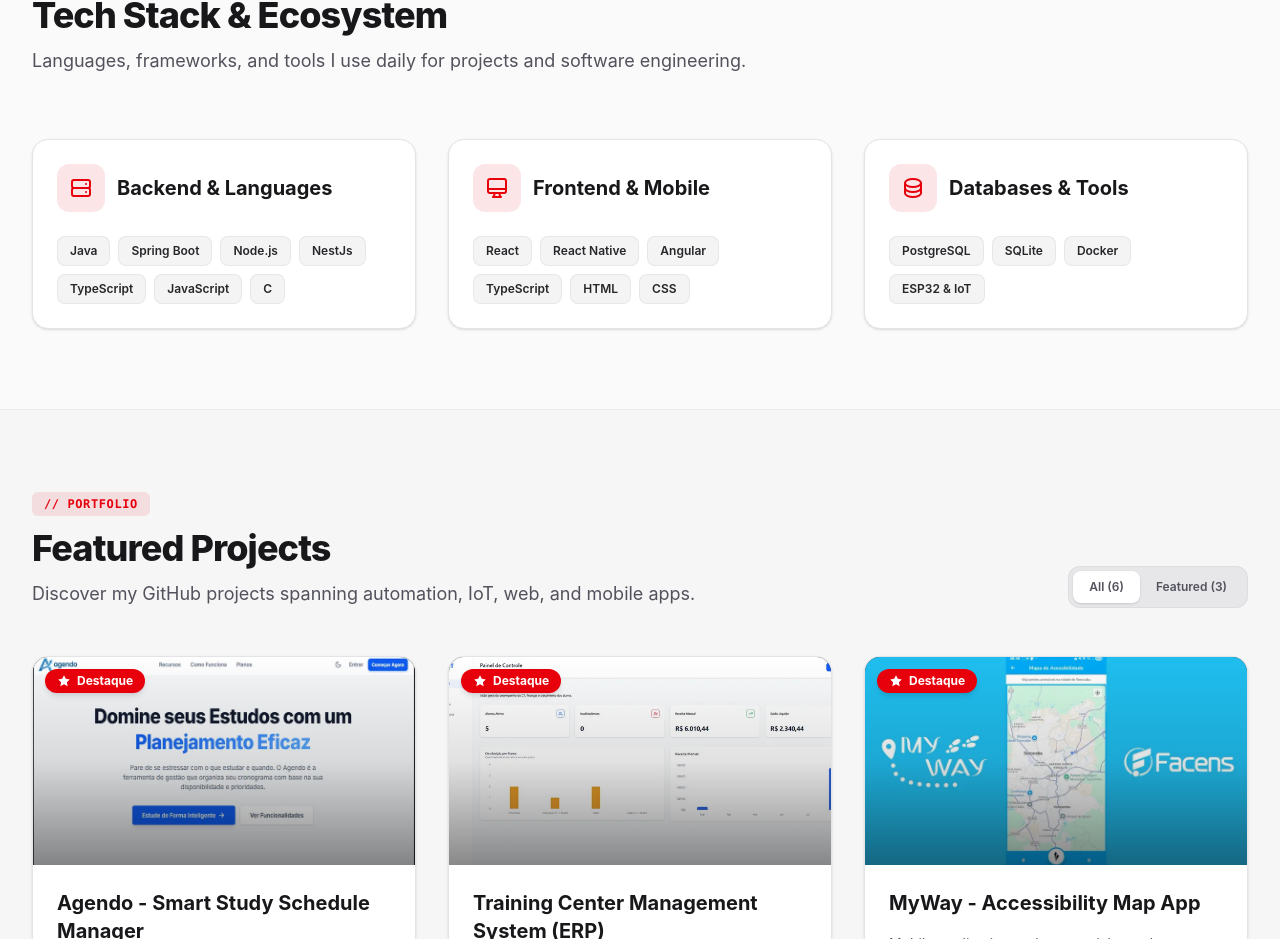
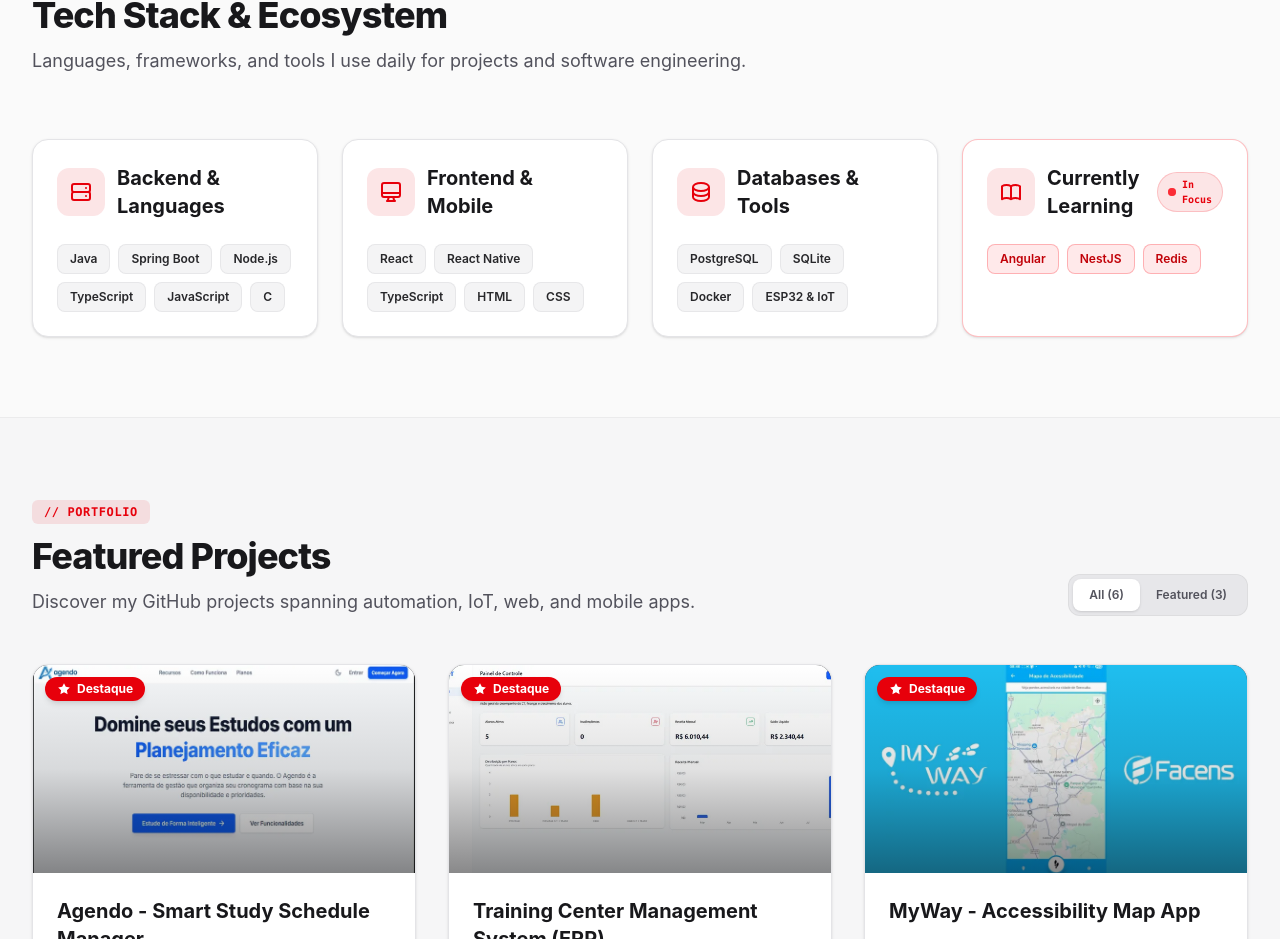
Before and after one commit to Gabrieldsrod/portfolio, an Angular app in the folder frontend/: page / in a window 1280 px wide. Shown: the part 1823-2762 px from the top of the page. Built offline with nearby package versions, Linux system fonts and the light colour scheme.

Commit message:
feat: add currently learning technologies section

```diff
--- a/frontend/src/app/components/about/about.component.ts
+++ b/frontend/src/app/components/about/about.component.ts
@@ -156,7 +156,7 @@
         </div>
 
         <!-- Tech Stack Grid Categories -->
-        <div class="grid grid-cols-1 md:grid-cols-3 gap-8">
+        <div class="grid grid-cols-1 md:grid-cols-2 lg:grid-cols-4 gap-6">
 
           <!-- Category 1: Backend & APIs -->
           <div class="p-6 rounded-2xl bg-white dark:bg-zinc-900/90 border border-zinc-200 dark:border-zinc-800/80 shadow-sm space-y-6 hover:border-red-600/40 dark:hover:border-red-500/40 transition-all">
@@ -221,6 +221,36 @@
             </div>
           </div>
 
+          <!-- Category 4: Currently Learning -->
+          <div class="p-6 rounded-2xl bg-white dark:bg-zinc-900/90 border border-red-500/30 dark:border-red-500/20 shadow-sm space-y-6 hover:border-red-600/60 dark:hover:border-red-500/60 transition-all relative overflow-hidden group">
+            <div class="flex items-center justify-between gap-2">
+              <div class="flex items-center gap-3">
+                <div class="p-3 rounded-xl bg-red-600/10 text-red-600 dark:text-red-500">
+                  <svg class="w-6 h-6" fill="none" viewBox="0 0 24 24" stroke="currentColor" stroke-width="2">
+                    <path stroke-linecap="round" stroke-linejoin="round" d="M12 6.253v13m0-13C10.832 5.477 9.246 5 7.5 5S4.168 5.477 3 6.253v13C4.168 18.477 5.754 18 7.5 18s3.332.477 4.5 1.253m0-13C13.168 5.477 14.754 5 16.5 5c1.747 0 3.332.477 4.5 1.253v13C19.832 18.477 18.247 18 16.5 18c-1.746 0-3.332.477-4.5 1.253" />
+                  </svg>
+                </div>
+                <h3 class="text-xl font-bold text-zinc-900 dark:text-white">
+                  {{ lang.t().stack.learning }}
+                </h3>
+              </div>
+              <span class="inline-flex items-center gap-1.5 px-2.5 py-1 rounded-full text-[10px] font-mono font-semibold bg-red-600/10 text-red-600 dark:text-red-400 border border-red-500/20">
+                <span class="relative flex h-2 w-2">
+                  <span class="animate-ping absolute inline-flex h-full w-full rounded-full bg-red-400 opacity-75"></span>
+                  <span class="relative inline-flex rounded-full h-2 w-2 bg-red-500"></span>
+                </span>
+                {{ lang.t().stack.learningBadge }}
+              </span>
+            </div>
+
+            <div class="flex flex-wrap gap-2">
+              <span *ngFor="let item of learningTechs"
+                    class="px-3 py-1.5 rounded-lg text-xs font-semibold bg-red-500/10 dark:bg-red-500/10 text-red-700 dark:text-red-300 border border-red-500/30 dark:border-red-500/20 hover:border-red-600 dark:hover:border-red-500 transition-colors flex items-center gap-1">
+                {{ item }}
+              </span>
+            </div>
+          </div>
+
         </div>
 
       </div>
@@ -231,14 +261,18 @@
   readonly lang = inject(LanguageService);
 
   readonly backendTechs = [
-    'Java', 'Spring Boot', 'Node.js', 'NestJs', 'TypeScript', 'JavaScript', 'C',
+    'Java', 'Spring Boot', 'Node.js', 'TypeScript', 'JavaScript', 'C',
   ];
 
   readonly frontendTechs = [
-    'React', 'React Native', 'Angular', 'TypeScript', 'HTML', 'CSS',
+    'React', 'React Native', 'TypeScript', 'HTML', 'CSS',
   ];
 
   readonly devopsTechs = [
     'PostgreSQL', 'SQLite', 'Docker', 'ESP32 & IoT'
   ];
+
+  readonly learningTechs = [
+    'Angular', 'NestJS', 'Redis'
+  ];
 }
--- a/frontend/src/app/services/language.service.ts
+++ b/frontend/src/app/services/language.service.ts
@@ -41,6 +41,8 @@
     backend: string;
     frontend: string;
     devopsDb: string;
+    learning: string;
+    learningBadge: string;
   };
   projects: {
     badge: string;
@@ -110,7 +112,9 @@
       subtitle: 'Linguagens, frameworks e ferramentas que utilizo no meu dia a dia de estudos e projetos.',
       backend: 'Backend & Linguagens',
       frontend: 'Frontend & Mobile',
-      devopsDb: 'Banco de Dados & Ferramentas'
+      devopsDb: 'Banco de Dados & Ferramentas',
+      learning: 'Atualmente Aprendendo',
+      learningBadge: 'Em Foco'
     },
     projects: {
       badge: 'Portfólio',
@@ -178,7 +182,9 @@
       subtitle: 'Languages, frameworks, and tools I use daily for projects and software engineering.',
       backend: 'Backend & Languages',
       frontend: 'Frontend & Mobile',
-      devopsDb: 'Databases & Tools'
+      devopsDb: 'Databases & Tools',
+      learning: 'Currently Learning',
+      learningBadge: 'In Focus'
     },
     projects: {
       badge: 'Portfolio',
```
